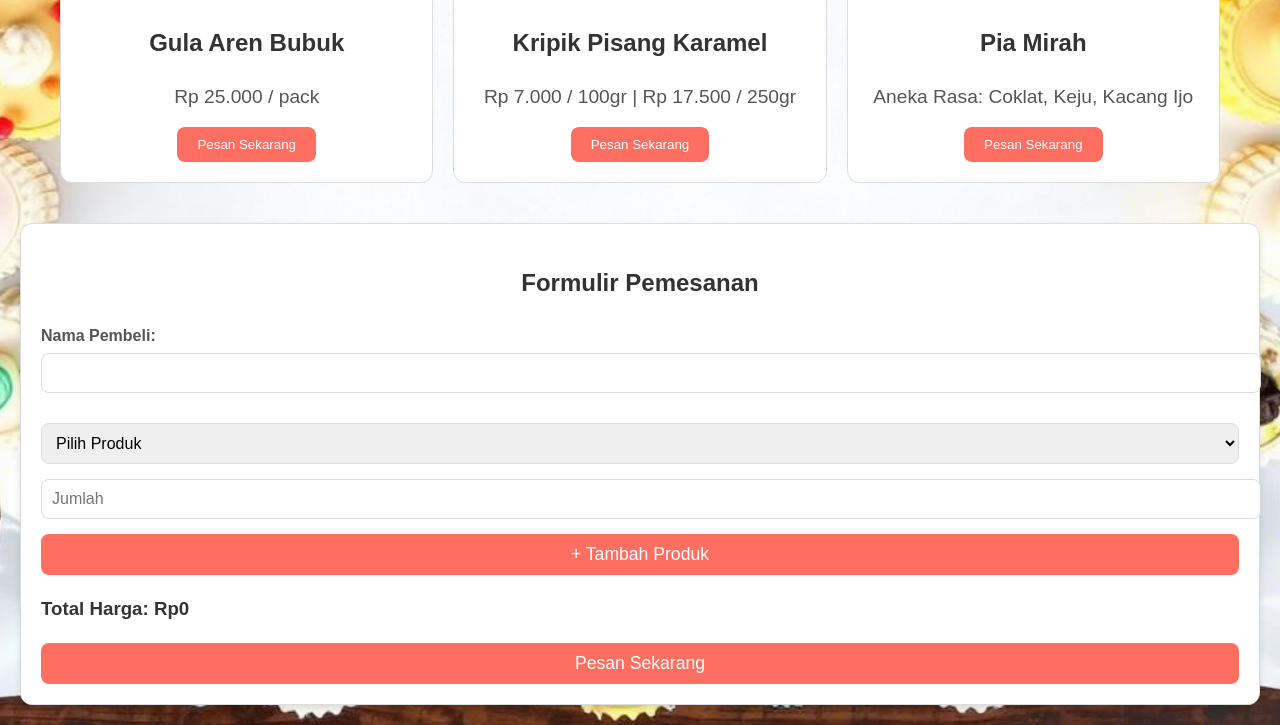
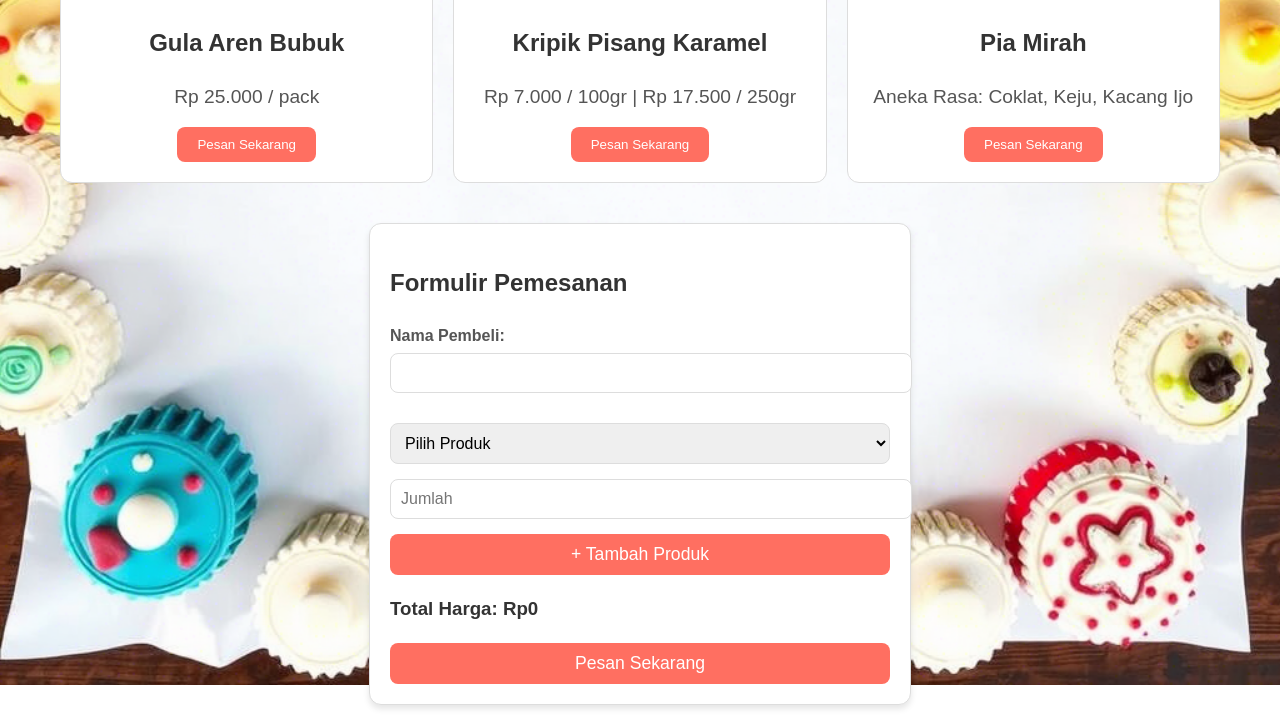
Before and after one commit to Sn4cKSy/Tirongkotua, a plain HTML site: page index.html in a window 1280 px wide. Shown: the part 635-1360 px from the top of the page. Drawn offline with Linux system fonts and the light colour scheme.

Commit message:
Update style.css

```diff
--- a/style.css
+++ b/style.css
@@ -8,7 +8,7 @@ body {
 
     /* Animasi Gambar Latar Belakang */
     background-image: url('images/latar.png'); /* Ganti dengan path gambar Anda */
-    background-size: cover;
+    background-size: 100%;
     background-position: center;
     background-repeat: no-repeat;
     animation: moveBackground 20s infinite alternate;
@@ -100,10 +100,12 @@ body {
     border: 1px solid #ddd;
     border-radius: 12px;
     padding: 20px;
-    margin: 20px;
+    margin: 20px auto; /* Pusatkan dengan margin auto */
     box-shadow: 0 4px 6px rgba(0, 0, 0, 0.1);
+    max-width: 500px; /* Lebar maksimum form */
 }
-#orderFormSection h2 {
+
+/* ... Kode CSS yang lain tetap sama ... */rderFormSection h2 {
     text-align: center;
     margin-bottom: 20px;
     color: #333;
```
